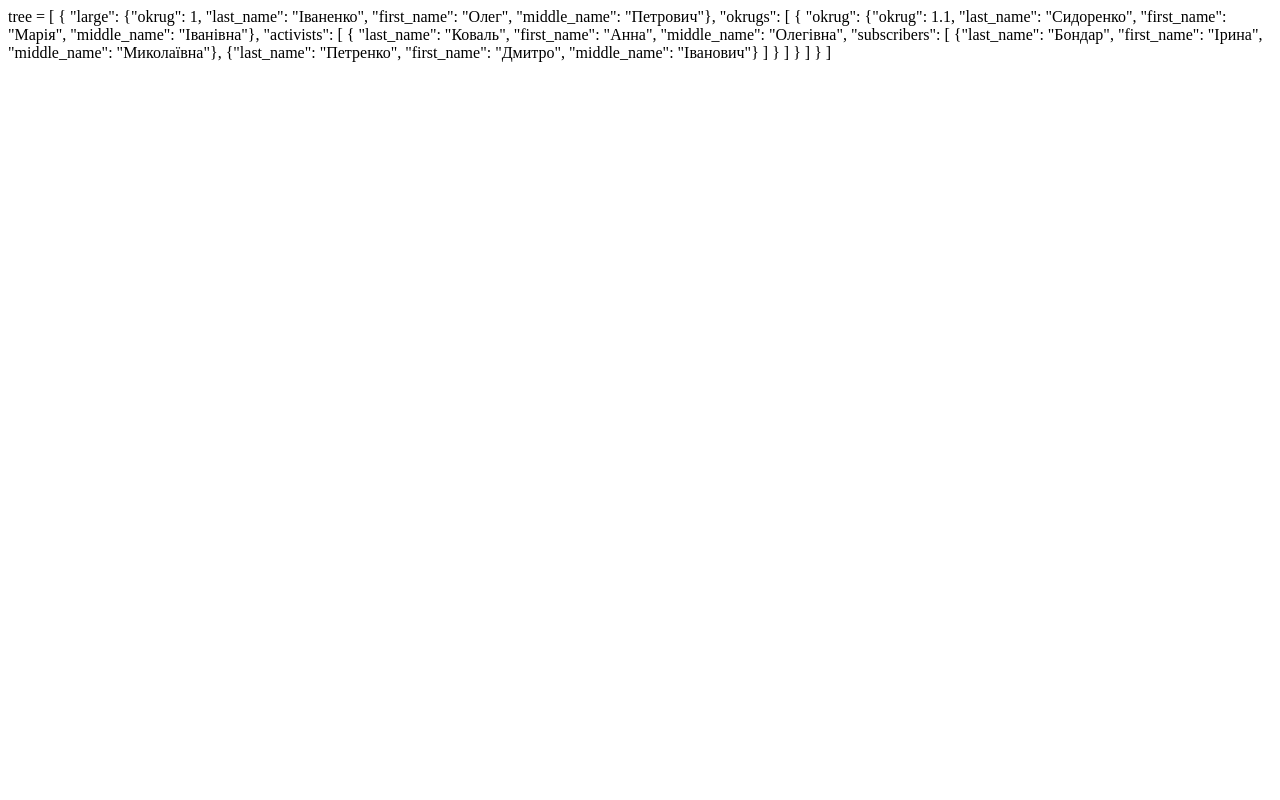
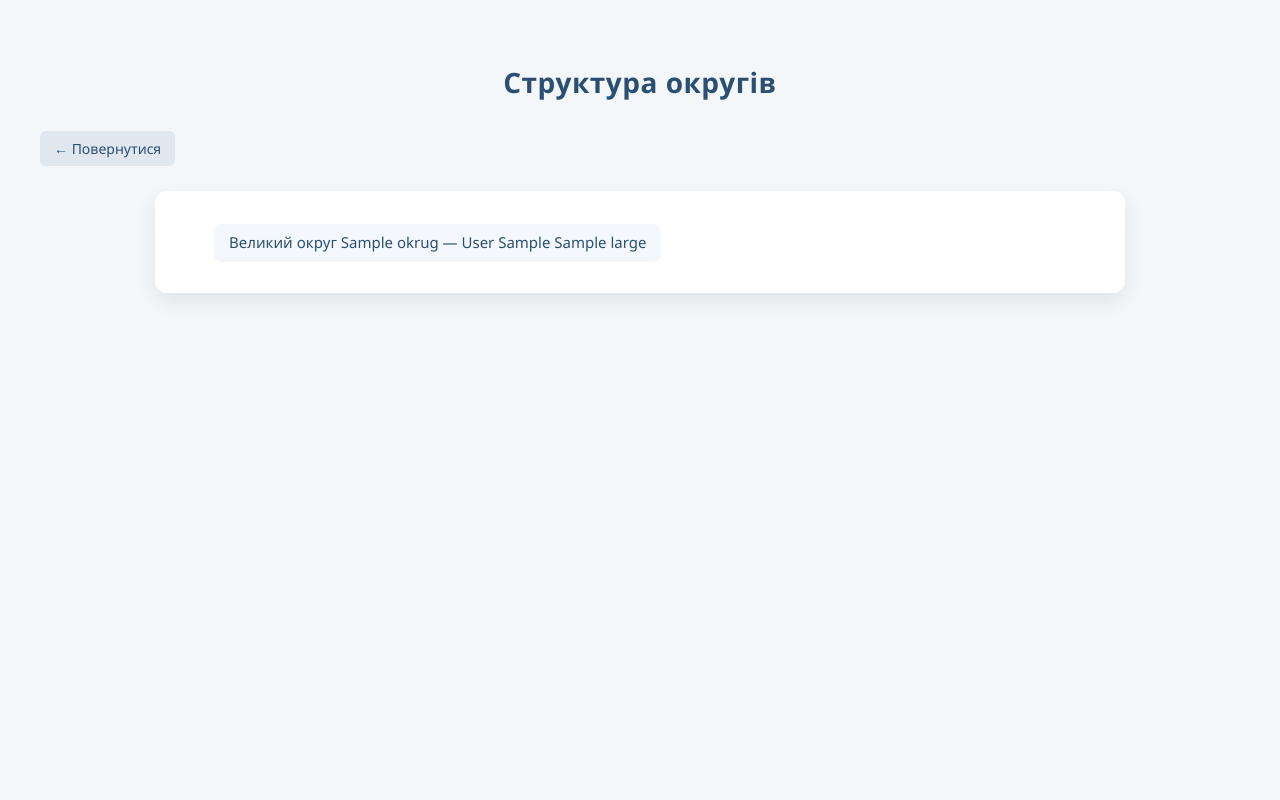
Before and after one commit to Aliina-ai/flask-db, a Flask app: template templates/okrug_tree.html in a window 1280 px wide. Run offline with Flask 3, Linux system fonts and the light colour scheme; the template is opened without the code that fills it: most values are stand-ins (such as "Sample title", 1, 10 or a date in 2020); parts of the project's set-up code (start-up, migrations or seed data) failed here and were passed over.

Commit message:
Replace JSON data with HTML structure for tree view

```diff
--- a/templates/okrug_tree.html
+++ b/templates/okrug_tree.html
@@ -1,21 +1,161 @@
-tree = [
-  {
-    "large": {"okrug": 1, "last_name": "Іваненко", "first_name": "Олег", "middle_name": "Петрович"},
-    "okrugs": [
-      {
-        "okrug": {"okrug": 1.1, "last_name": "Сидоренко", "first_name": "Марія", "middle_name": "Іванівна"},
-        "activists": [
-          {
-            "last_name": "Коваль",
-            "first_name": "Анна",
-            "middle_name": "Олегівна",
-            "subscribers": [
-              {"last_name": "Бондар", "first_name": "Ірина", "middle_name": "Миколаївна"},
-              {"last_name": "Петренко", "first_name": "Дмитро", "middle_name": "Іванович"}
-            ]
-          }
-        ]
-      }
-    ]
-  }
-]
+<!DOCTYPE html>
+<html lang="uk">
+<head>
+  <meta charset="UTF-8">
+  <title>Структура округів</title>
+  <style>
+    body {
+      font-family: 'Segoe UI', sans-serif;
+      background-color: #f4f7fa;
+      margin: 0;
+      padding: 40px;
+      color: #2b4f73;
+    }
+
+    h2 {
+      text-align: center;
+      margin-bottom: 30px;
+      font-size: 28px;
+      letter-spacing: 0.5px;
+    }
+
+    .back-button {
+      display: inline-block;
+      margin-bottom: 25px;
+      padding: 8px 14px;
+      background: #e0e7ef;
+      color: #2b4f73;
+      text-decoration: none;
+      border-radius: 6px;
+      font-size: 14px;
+      transition: all 0.2s ease;
+    }
+
+    .back-button:hover {
+      background: #cfd9e4;
+    }
+
+    .tree {
+      background: #fff;
+      border-radius: 12px;
+      padding: 25px 35px;
+      box-shadow: 0 8px 20px rgba(0,0,0,0.08);
+      max-width: 900px;
+      margin: 0 auto;
+    }
+
+    ul {
+      list-style-type: none;
+      padding-left: 25px;
+      margin: 0;
+      position: relative;
+    }
+
+    li {
+      margin: 8px 0;
+      position: relative;
+    }
+
+    /* Лінії для дерева */
+    ul ul::before {
+      content: "";
+      position: absolute;
+      left: 8px;
+      top: 0;
+      bottom: 0;
+      width: 1px;
+      background: #cfd9e4;
+    }
+
+    .node {
+      display: inline-block;
+      padding: 8px 14px;
+      border-radius: 6px;
+      background: #f4f8fc;
+      transition: all 0.25s ease;
+      font-size: 15px;
+      cursor: pointer;
+      box-shadow: 0 1px 3px rgba(0,0,0,0.08);
+    }
+
+    .node:hover {
+      background: #e6edf5;
+      transform: translateX(5px);
+    }
+
+    .nested {
+      display: none;
+      margin-left: 15px;
+      animation: fadeIn 0.3s ease-in-out;
+    }
+
+    .active {
+      display: block;
+    }
+
+    /* Для списку підписників */
+    .subscriber {
+      font-size: 14px;
+      color: #3b5b7a;
+      background: #f9fbfd;
+      border-left: 3px solid #90a8c3;
+      padding: 6px 12px;
+      border-radius: 6px;
+      margin: 4px 0;
+      box-shadow: 0 1px 2px rgba(0,0,0,0.05);
+    }
+
+    @keyframes fadeIn {
+      from { opacity: 0; transform: translateY(-3px); }
+      to { opacity: 1; transform: translateY(0); }
+    }
+  </style>
+</head>
+<body>
+  <h2>Структура округів</h2>
+
+  <a href="{{ url_for('dashboard') }}" class="back-button">← Повернутися</a>
+
+  <div class="tree">
+    <ul>
+      {% for l in tree %}
+        <li>
+          <span class="node">Великий округ {{ l.large['okrug'] }} — {{ l.large['last_name'] }} {{ l.large['first_name'] }} {{ l.large['middle_name'] }}</span>
+          <ul class="nested">
+            {% for o in l.okrugs %}
+              <li>
+                <span class="node">Округ {{ o.okrug['okrug'] }} — {{ o.okrug['last_name'] }} {{ o.okrug['first_name'] }} {{ o.okrug['middle_name'] }}</span>
+                <ul class="nested">
+                  {% for a in o.activists %}
+                    <li>
+                      <span class="node">{{ a['last_name'] }} {{ a['first_name'] }} {{ a['middle_name'] }}</span>
+                      <ul class="nested">
+                        {% for s in a.subscribers %}
+                          <li><div class="subscriber">{{ s['last_name'] }} {{ s['first_name'] }} {{ s['middle_name'] }}</div></li>
+                        {% endfor %}
+                      </ul>
+                    </li>
+                  {% endfor %}
+                </ul>
+              </li>
+            {% endfor %}
+          </ul>
+        </li>
+      {% endfor %}
+    </ul>
+  </div>
+
+  <script>
+    // Плавне розгортання вузлів дерева
+    document.querySelectorAll(".node").forEach(function(node) {
+      node.addEventListener("click", function(e) {
+        let nested = this.nextElementSibling;
+        if (nested && nested.classList.contains("nested")) {
+          nested.classList.toggle("active");
+        }
+        e.stopPropagation();
+      });
+    });
+  </script>
+</body>
+</html>
```
